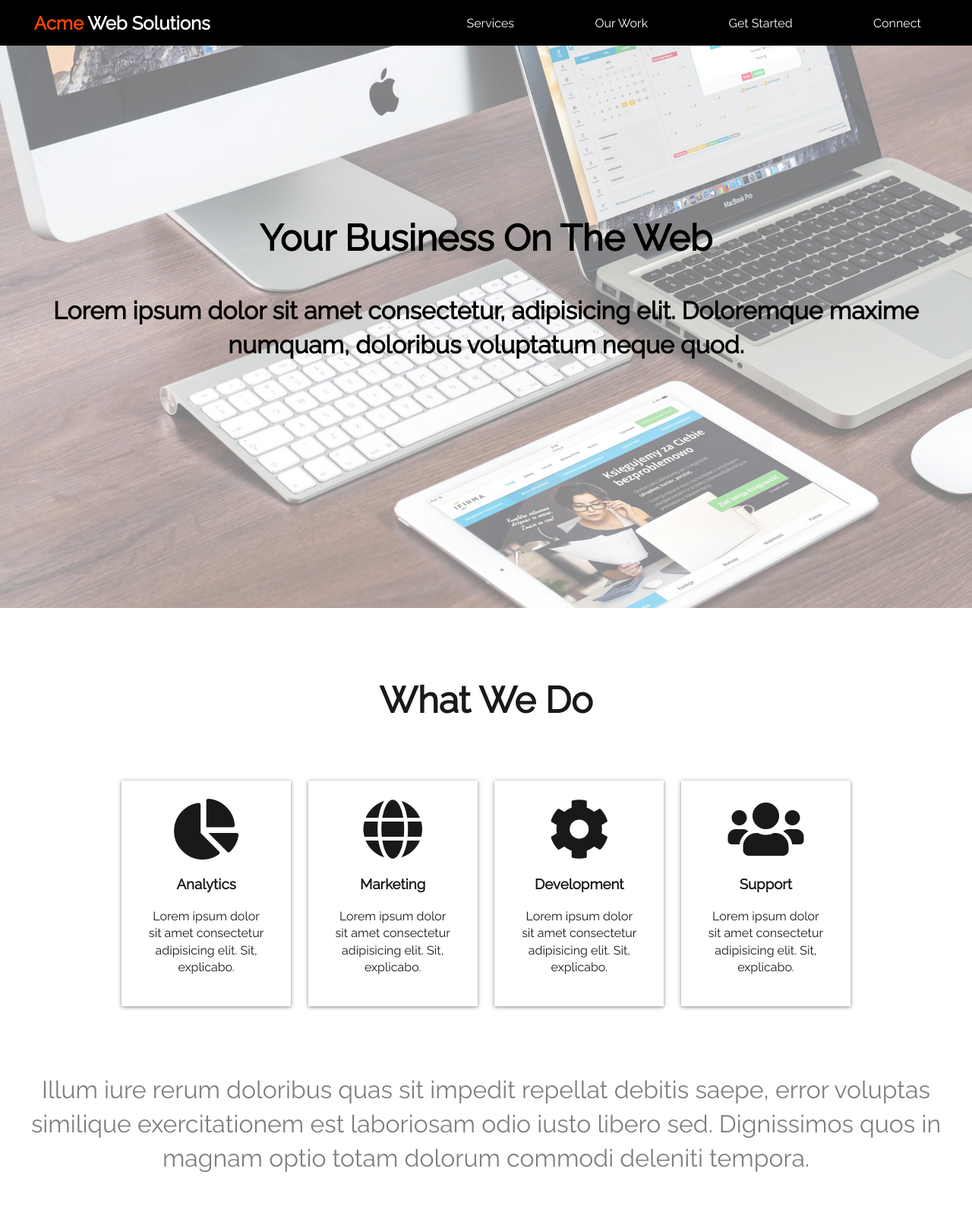
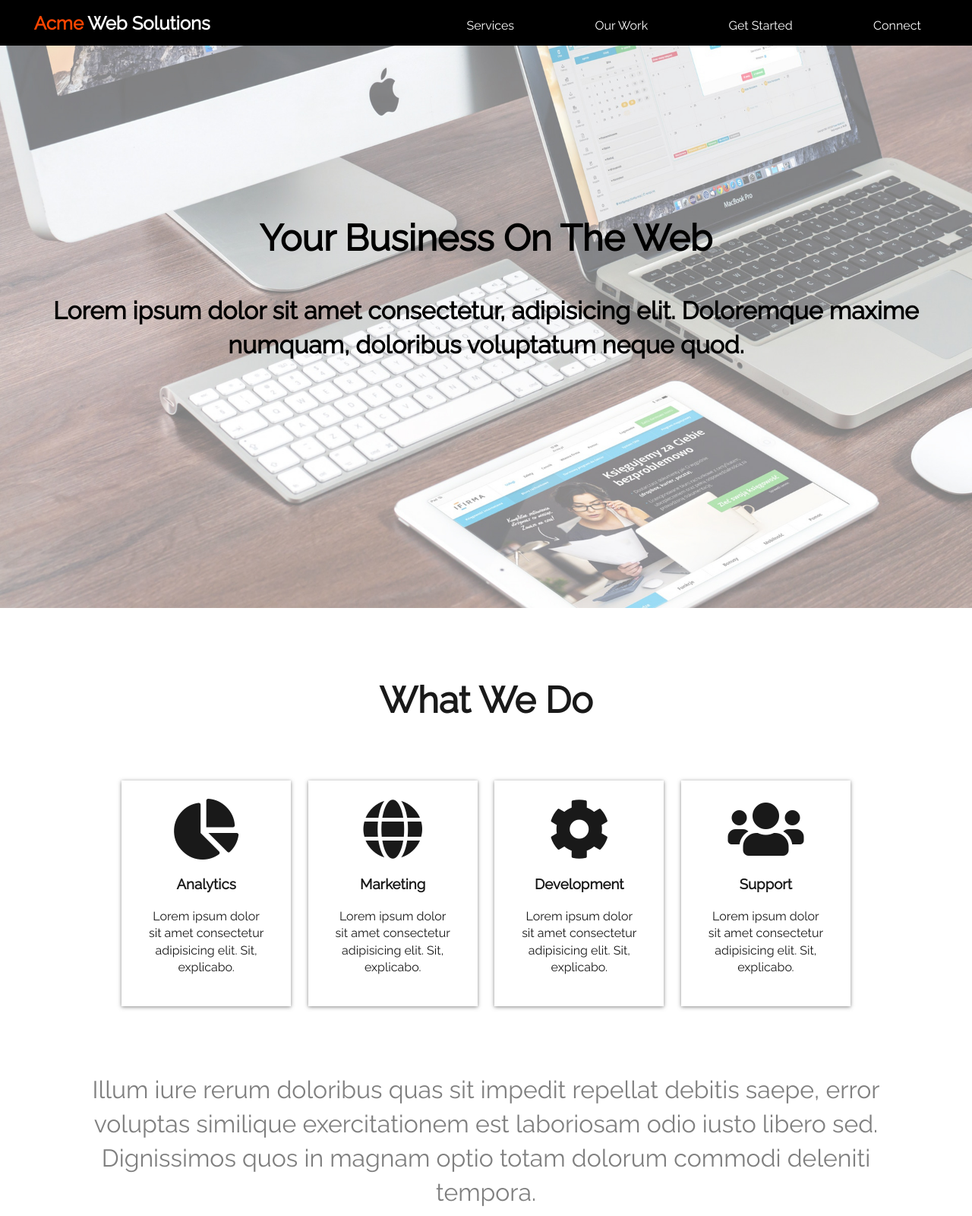
Before and after one commit to MAmaya1/Acme-Web-Solutions, a plain HTML site: page index.html in a window 1280 px wide. Shown: the top 1600 px of the page at 76% size. Drawn offline with Linux system fonts and the light colour scheme.

Commit message:
Updated index.html

```diff
--- a/style.css
+++ b/style.css
@@ -54,7 +54,7 @@ header span {
 header a {
     text-decoration: none;
     color: rgb(255, 255, 255);
-    padding: .2em;
+    padding: 0.2em;
 }
 
 header a:hover {
@@ -66,7 +66,7 @@ header a:hover {
 
 .main-nav {
     float: right;
-    line-height: 30px;
+    line-height: 35px;
 }
 
 .main-nav li {
@@ -96,7 +96,7 @@ header a:hover {
 
 #services {
     grid-area: services;
-    height: 100vh;
+    height: 95vh;
     background: rgb(255, 255, 255);
     padding-bottom: 5em;
 }
@@ -121,6 +121,7 @@ header a:hover {
     text-align: center;
     font-size: 2rem;
     margin-top: 2em;
+    padding: 0 2em;
     font-weight: 200;
     color: rgba(0, 0, 0, 0.5);
 }
@@ -302,7 +303,7 @@ footer {
 @media screen and (max-width: 1024px) {
 
     .main-nav li {
-        padding: 0 1.5rem;
+        padding: 0 1rem;
     }
 
     #services {
@@ -369,6 +370,10 @@ footer {
 }
 
 @media screen and (max-width: 768px) {
+
+    .menu {
+        display: none;
+    }
 
     #services .blurb {
         font-size: 1.5rem;
```
